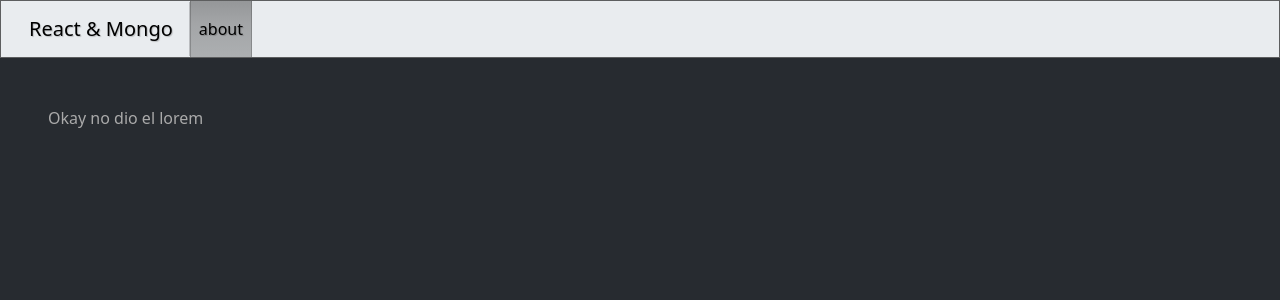
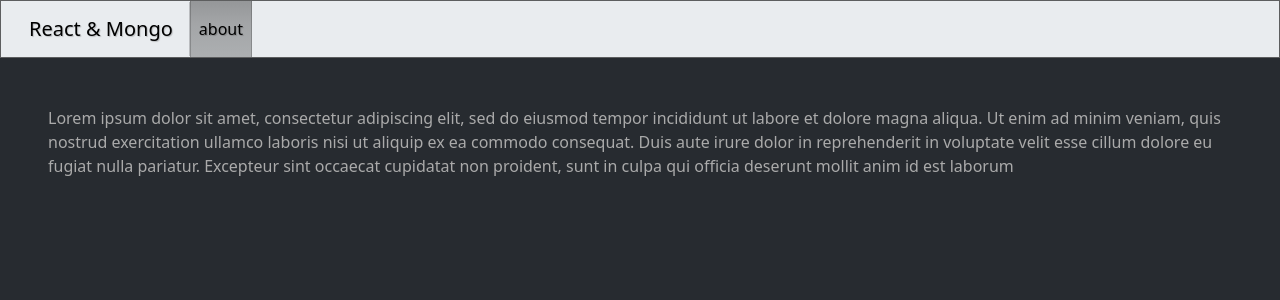
Before and after one commit to jhonnier-t/CRUD-Flask-React-MongoDB, a React (Create React App) app in the folder frontend/: page /about in a window 1280 px wide. Shown: the top 300 px of the page. Built offline with nearby package versions, Linux system fonts and the light colour scheme; no server answers.

Commit message:
Update About.js

```diff
--- a/frontend/src/components/About.js
+++ b/frontend/src/components/About.js
@@ -2,6 +2,6 @@
 
 export const About = () => (
 
-    <p>Okay no dio el lorem</p>
+    <p>Lorem ipsum dolor sit amet, consectetur adipiscing elit, sed do eiusmod tempor incididunt ut labore et dolore magna aliqua. Ut enim ad minim veniam, quis nostrud exercitation ullamco laboris nisi ut aliquip ex ea commodo consequat. Duis aute irure dolor in reprehenderit in voluptate velit esse cillum dolore eu fugiat nulla pariatur. Excepteur sint occaecat cupidatat non proident, sunt in culpa qui officia deserunt mollit anim id est laborum</p>
 
 )
```
